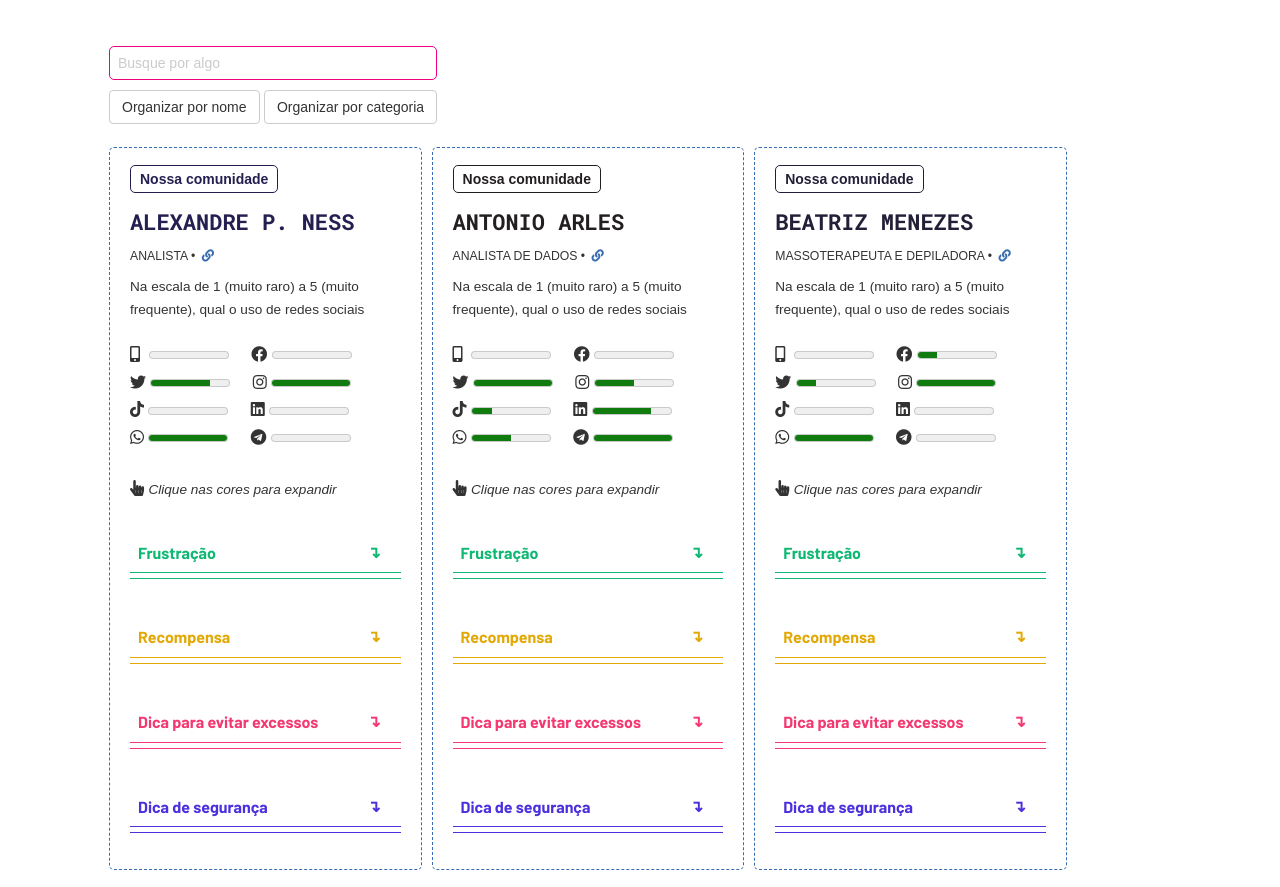
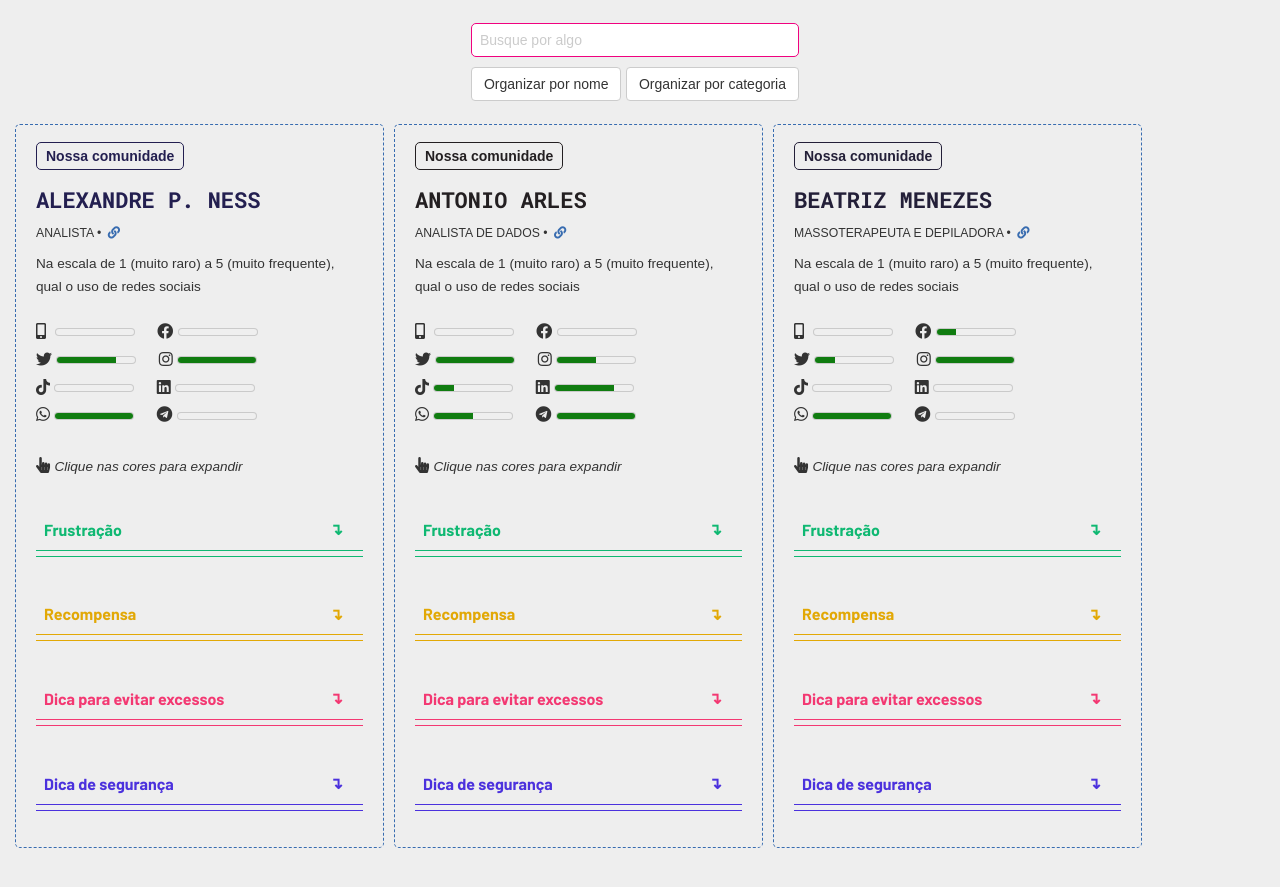
Before and after one commit to sergiospagnuolo/especial-nucleo-uso-redes, a plain HTML site: page _site/index.html in a window 1280 px wide. Shown: the top 887 px of the page. Drawn offline with nearby package versions, Linux system fonts and the light colour scheme.

Commit message:
upload new styles

```diff
--- a/_site/css/style.css
+++ b/_site/css/style.css
@@ -114,8 +114,7 @@ hr {
 }
 
 .main-search-holder {
-  margin: 0;
-  max-width: 700px
+  margin: 0 auto;
 }
 
 /* CORES EXCLUSIVAS */
--- a/_site/index.html
+++ b/_site/index.html
@@ -37,16 +37,13 @@
     <meta property="og:title" content="Privacy and security tools for journalists">
     <meta property="og:description" content="Interactive list of tools used by Volt Data Lab">
  </head>
-<body>
-<br /><br />
-    <div class="container">
-
-            <style>
-meter{color: red}
-</style>
-
+<body style="background-color:#eeeeee">
+
+  <div style="margin: 0 25px">
+
+<br />
 <div id="tool-list">
-    <div class="form-inline">
+  <div class="form-inline" style="text-align: center">
     <div class="main-search-holder">
     <div class="form-group">
       <input id="toolSearch" type="text" placeholder="Busque por algo" class="search form-control" style="margin-bottom:10px"/>
--- a/css/style.css
+++ b/css/style.css
@@ -114,8 +114,7 @@ hr {
 }
 
 .main-search-holder {
-  margin: 0;
-  max-width: 700px
+  margin: 0 auto;
 }
 
 /* CORES EXCLUSIVAS */
```
Also changed, not shown: _includes/interactive-cards.html (+2 -1 lines). Lines whose indentation alone changed are shown as unchanged.
